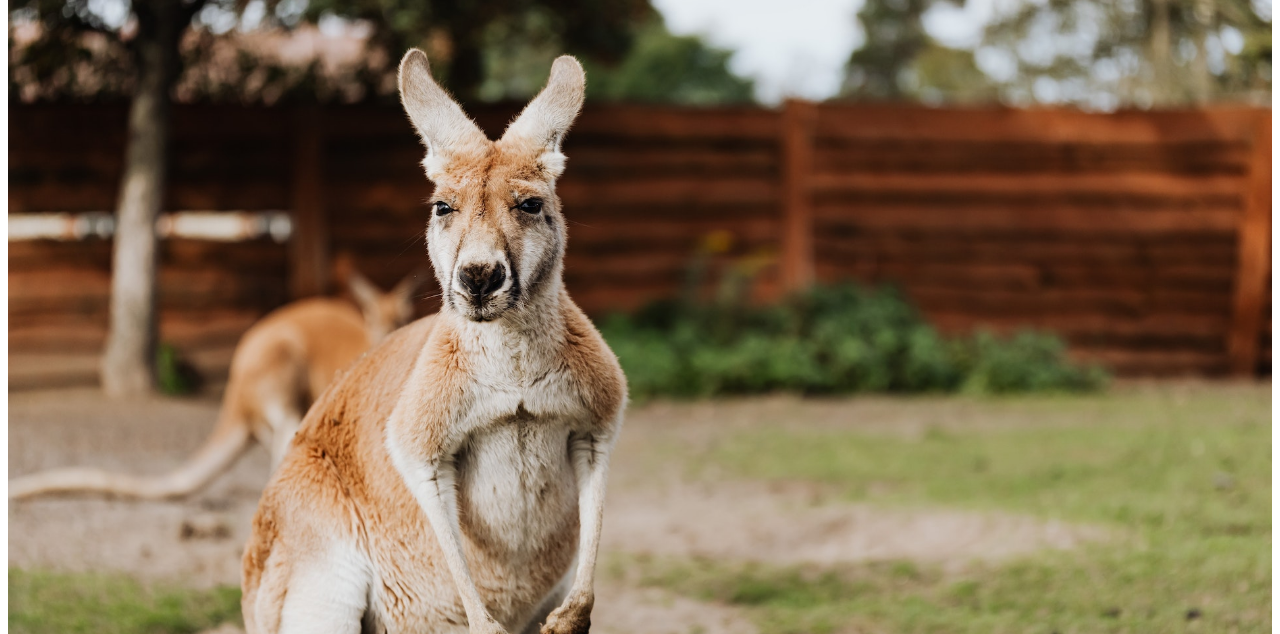
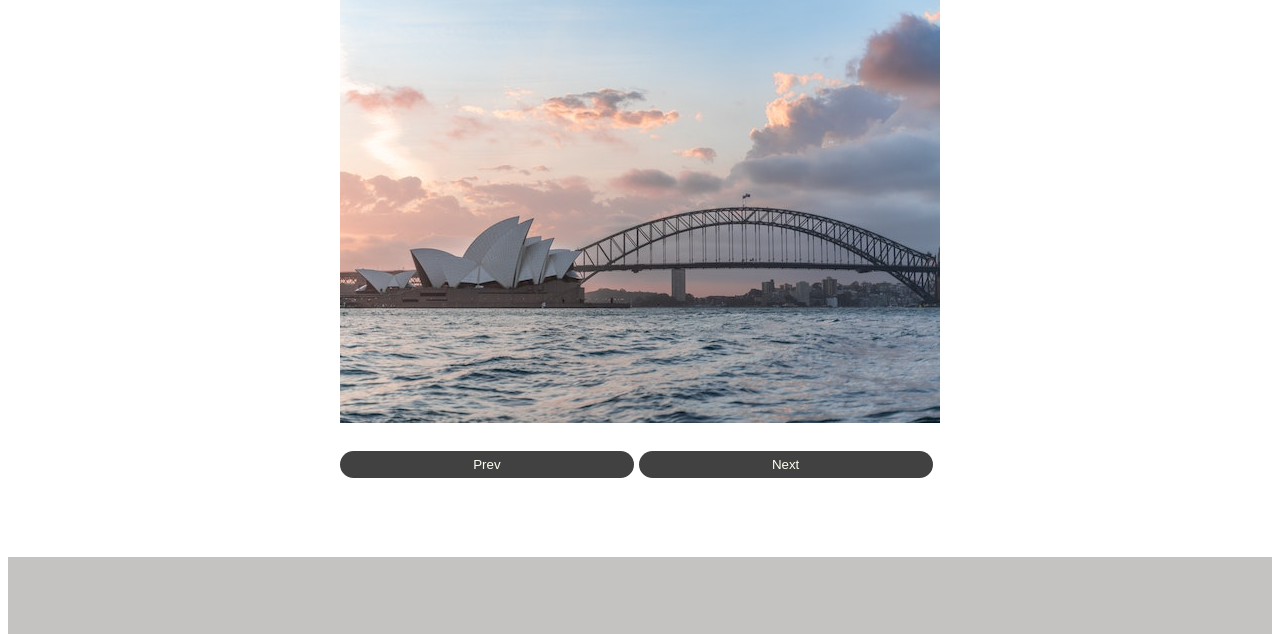
Before and after one commit to KarinaFaradian/My-Australia, a website built with webpack: page src/index.html in a window 1280 px wide. Shown: the part 191-825 px from the top of the page. Built offline with nearby package versions, Linux system fonts and the light colour scheme; files whose address does not match are found by name.

Commit message:
added carousel

```diff
--- a/package.json
+++ b/package.json
@@ -48,6 +48,6 @@
   "lint-staged": {
     "*.js": "eslint --cache --fix",
     "*.scss": "stylelint --fix",
-    "*.{js,html,scss,md, css, yml}": "prettier --write"
+    "*.{js,html,md,css,yml}": "prettier --write"
   }
 }
--- /dev/null
+++ b/src/carousel/carousel.html
@@ -0,0 +1,18 @@
+<div class="carousel__container">
+    <ul class="carousel__list">
+        <li class="carousel__list-item">
+        <img src="../images/Carousel/carousel__item-sidney.jpg" alt="sidney"/>
+        </li>
+        <li class="carousel__list-item">
+        <img src="../images/Carousel/carousel__item-sea.jpg" alt="sea"/>
+        </li>
+        <li class="carousel__list-item">
+        <img src="../images/Carousel/carousel__item-town.jpg" alt="town"/>
+        </li>
+        <li class="carousel__list-item">
+        <img src="../images/Carousel/carousel__item-bridge.jpg" alt="bridge"/>
+        </li>
+    </ul>
+    <button class="carousel__prev">Prev</button>
+    <button class="carousel__next">Next</button>
+</div>
--- /dev/null
+++ b/src/carousel/carousel.js
@@ -0,0 +1,10 @@
+/* eslint-disable prettier/prettier */
+import htmlToElement from '../utilis/htmlToElement';
+
+import Carousel from './carousel.html';
+
+import './carousel.scss';
+
+const carousel = htmlToElement(Carousel);
+
+export default carousel;
--- /dev/null
+++ b/src/carousel/carousel.scss
@@ -0,0 +1,47 @@
+@import '../vars.scss';
+
+.carousel {
+    &__container {
+        max-width: 612px;
+        height: 600px;
+        // border: 2px solid black;
+        margin: 10px auto;
+        overflow: hidden;
+    }
+    &__list {
+        list-style-type: none;
+        padding: 0px;
+        width: 2448px;
+        display: flex;
+        position: relative;
+        left: 0;
+        transition: all ease 1s;
+    }
+    &__list-item {
+        padding: 6px 6px 6px 6px;
+        width: 612px;
+        height: 450px;
+        display: flex;
+        position: relative;
+    }
+    &__prev {
+        padding: 6px;
+        border: none;
+        margin-left: 6px;
+        border-radius: 21px;
+        background-color: $black;
+        width: 48%;
+        color: #fffff0;
+        cursor: pointer;
+    }
+    &__next {
+        padding: 6px 10px;
+        border: none;
+        margin-right: 6;
+        border-radius: 21px;
+        background-color: $black;
+        width: 48%;
+        color: #fffff0;
+        cursor: pointer;
+    }
+}
--- a/src/index.html
+++ b/src/index.html
@@ -16,18 +16,15 @@
       <main class="main">
         <section class="top">
           <div class="top__inner">
-            <img
+            <!-- <img
               class="top__img"
               src="./images/top__kengoroo.jpg"
               alt="kengoroo"
             />
-            <h2 class="top__title">Welcome to Australia blog!</h2>
+            <h2 class="top__title">Welcome to Australia blog!</h2> -->
           </div>
         </section>
-        <section class="blog">
-          <div class="blog__list">
-            <div class="blog__list-item"></div>
-          </div>
+        <section class="carousel" id="carousel">
         </section>
       </main>
       <footer id="footer"></footer>
--- a/src/script.js
+++ b/src/script.js
@@ -2,9 +2,33 @@
 import './style.scss';
 import Header from './Header/header.js';
 import Footer from './Footer/footer.js';
+import Carousel from './carousel/carousel.js';
 
 const footer = document.getElementById('footer');
 const header = document.getElementById('header');
+const carousel = document.getElementById('carousel');
 
 header.append(Header);
 footer.append(Footer);
+carousel.append(Carousel);
+
+let offset = 0;
+const carouselLine = document.querySelector('.carousel__list');
+const next = document.querySelector('.carousel__next');
+const prev = document.querySelector('.carousel__prev');
+
+next.addEventListener('click', () => {
+  offset += 612;
+  if (offset > 1836) {
+    offset = 0;
+  }
+  carouselLine.style.left = `${-offset}px`;
+});
+
+prev.addEventListener('click', () => {
+  offset -= 612;
+  if (offset < 0) {
+    offset = 1836;
+  }
+  carouselLine.style.left = `${-offset}px`;
+});
--- a/src/style.scss
+++ b/src/style.scss
@@ -1,6 +1,7 @@
-@import './Header/header';
-@import './Footer/footer';
-@import './vars';
+@import './Header/header.scss';
+@import './Footer/footer.scss';
+@import './vars.scss';
+@import './carousel/carousel.scss';
 
 html,
 body {
--- a/webpack.config.js
+++ b/webpack.config.js
@@ -14,7 +14,7 @@ module.exports = {
   mode: 'development',
   devServer: {
     compress: true,
-    port: 8880,
+    port: 8888,
   },
   plugins: [
     new HtmlWebpackPlugin({
```
Also changed, not shown: src/images/Carousel/carousel__item-bridge.jpg (added), src/images/Carousel/carousel__item-sea.jpg (added), src/images/Carousel/carousel__item-sidney.jpg (added), src/images/Carousel/carousel__item-town.jpg (added), 2 other files.
